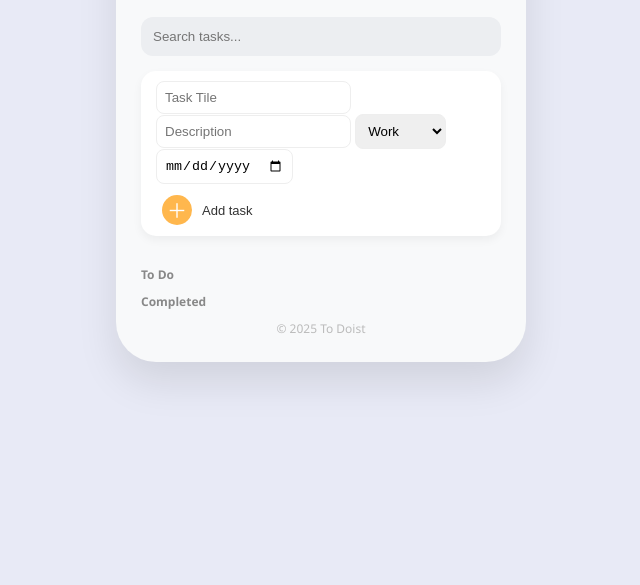
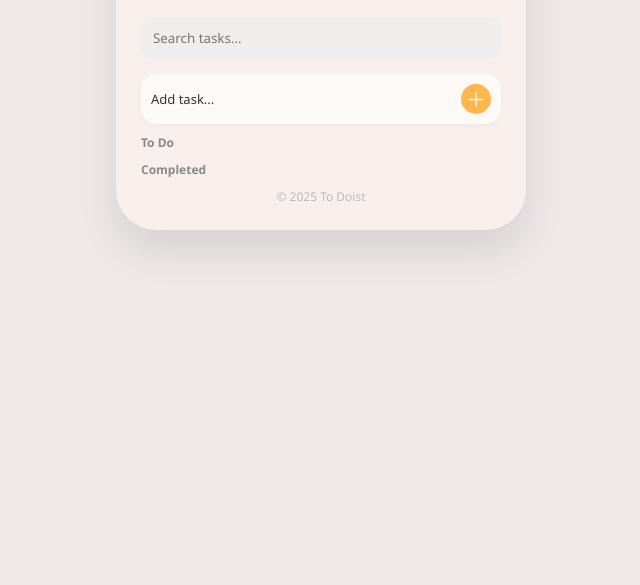
Before and after one commit to ElaN-2121/To-Do-Web-App, a plain HTML site: page index.html in a window 1280 px wide. Shown: the part 215-800 px from the top of the page, without its empty margins (319-959 px from the left). Drawn offline with Linux system fonts and the light colour scheme; no server answers.

Commit message:
Added collapsible feature to the add task form

```diff
--- a/index.html
+++ b/index.html
@@ -17,7 +17,11 @@
 
       <main>
         <input type="text" class="search-input" placeholder="Search tasks..." />
-        <form id="task-form" class="add-task-container">
+        <button class="add-btn">
+          <span class="add-btn-text">Add task...</span>
+          <span id="toggle-add-task" class="add-icon">＋</span>
+        </button>
+        <form id="task-form" class="add-task-container hidden">
           <div class="form-group">
             <input
               type="text"
@@ -38,10 +42,7 @@
             </select>
             <input type="date" id="task-date" required />
           </div>
-          <button type="submit" class="add-btn">
-            <span class="add-icon">＋</span>
-            <span class="add-btn-text">Add task</span>
-          </button>
+          <button type="submit" class="add-task">Add task</button>
         </form>
 
         <div class="section-label">To Do</div>
--- a/script.js
+++ b/script.js
@@ -1,3 +1,5 @@
+const toggleAddBtn = document.getElementById("toggle-add-task");
+const taskFormContainer = document.getElementById("task-form");
 const taskForm = document.getElementById("task-form");
 const taskInput = document.getElementById("task-input");
 const taskDesc = document.getElementById("task-desc");
@@ -6,6 +8,10 @@ const taskDate = document.getElementById("task-date");
 const todoList = document.getElementById("todo-list");
 const searchInput = document.querySelector(".search-input");
 const API_URL = "http://localhost:3000/todos";
+
+toggleAddBtn.addEventListener("click", () => {
+  taskFormContainer.classList.toggle("hidden");
+});
 
 //Fetch and render tasks
 async function fetchTasks(query = "") {
@@ -73,5 +79,4 @@ taskForm.addEventListener("submit", async (e) => {
 
 fetchTasks();
 
-
 //json-server --watch db.json use this to start the json file server
--- a/style.css
+++ b/style.css
@@ -1,9 +1,9 @@
 :root {
-  --bg-body: #e8eaf6;
-  --bg-container: #f8f9fa;
-  --bg-card: #ffffff;
-  --search-bg: #eceef1;
-  --text-main: #333333;
+  --bg-body: #eee8e8;
+  --bg-container: #f7efeb;
+  --bg-card: #fdf9f7;
+  --search-bg: #f0eeed;
+  --text-main: #27354c;
   --text-muted: #888888;
   --accent: #ffb74d;
   --border: #eeeeee;
@@ -34,6 +34,11 @@ header {
   margin-bottom: 20px;
   color: var(--text-main);
 }
+input,
+select,
+button {
+  font-family: inherit;
+}
 .search-input {
   width: 100%;
   padding: 12px;
@@ -42,6 +47,9 @@ header {
   background: var(--search-bg);
   margin-bottom: 15px;
   box-sizing: border-box;
+}
+.add-task-container.hidden {
+  display: none;
 }
 .add-task-container {
   display: flex;
@@ -52,6 +60,8 @@ header {
   box-shadow: var(--add-task-box-shadow);
   flex-direction: column;
   gap: 10px;
+  transition: max-height 0.3s ease, opacity 0.3s ease;
+  overflow: hidden;
 }
 .add-task-container input,
 .add-task-container select {
@@ -60,12 +70,16 @@ header {
   border-radius: 8px;
 }
 .add-btn {
-  background: none;
+  background-color: var(--bg-card);
+  padding: 10px;
+  width: 100%;
+  border-radius: 15px;
+  margin-bottom: 10px;
+  box-shadow: var(--task-card-box-shadow);
   display: flex;
-  gap: 10px;
+  justify-content: space-between;
   align-items: center;
   border: none;
-  cursor: pointer;
 }
 .add-icon {
   background: var(--accent);
@@ -74,10 +88,22 @@ header {
   border-radius: 50%;
   font-size: 20px;
   color: var(--bg-card);
+  justify-content: flex-end;
+  cursor: pointer;
 }
 .add-btn-text {
   color: var(--btn-text);
   font-size: 13px;
+  justify-content: flex-start;
+}
+.add-task {
+  background: var(--accent);
+  padding: 5px;
+  width: 80px;
+  color: var(--bg-card);
+  border: none;
+  border-radius: 10px;
+  cursor: pointer;
 }
 .section-label {
   font-size: 12px;
```
Also changed, not shown: db.json (line endings or trailing spaces).
